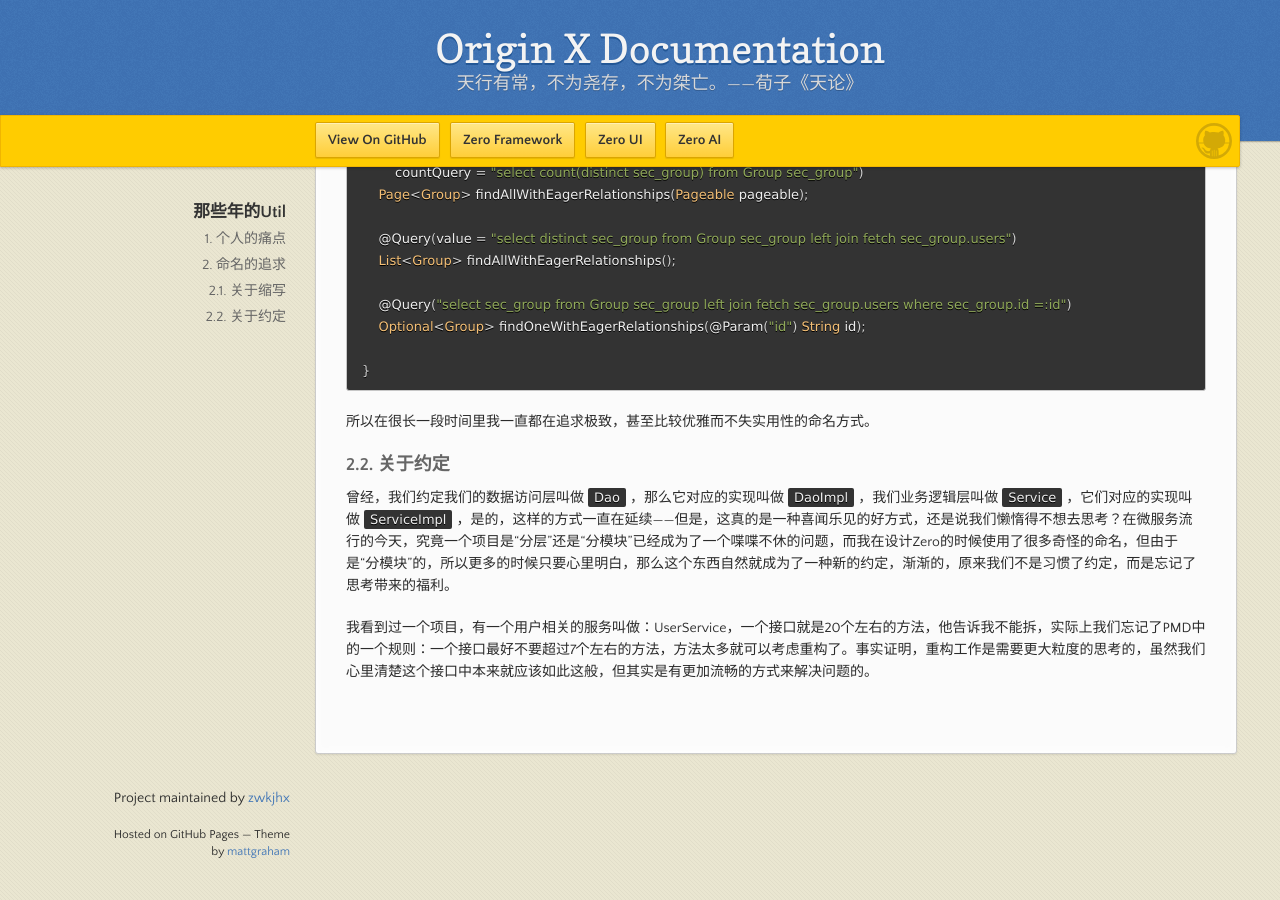
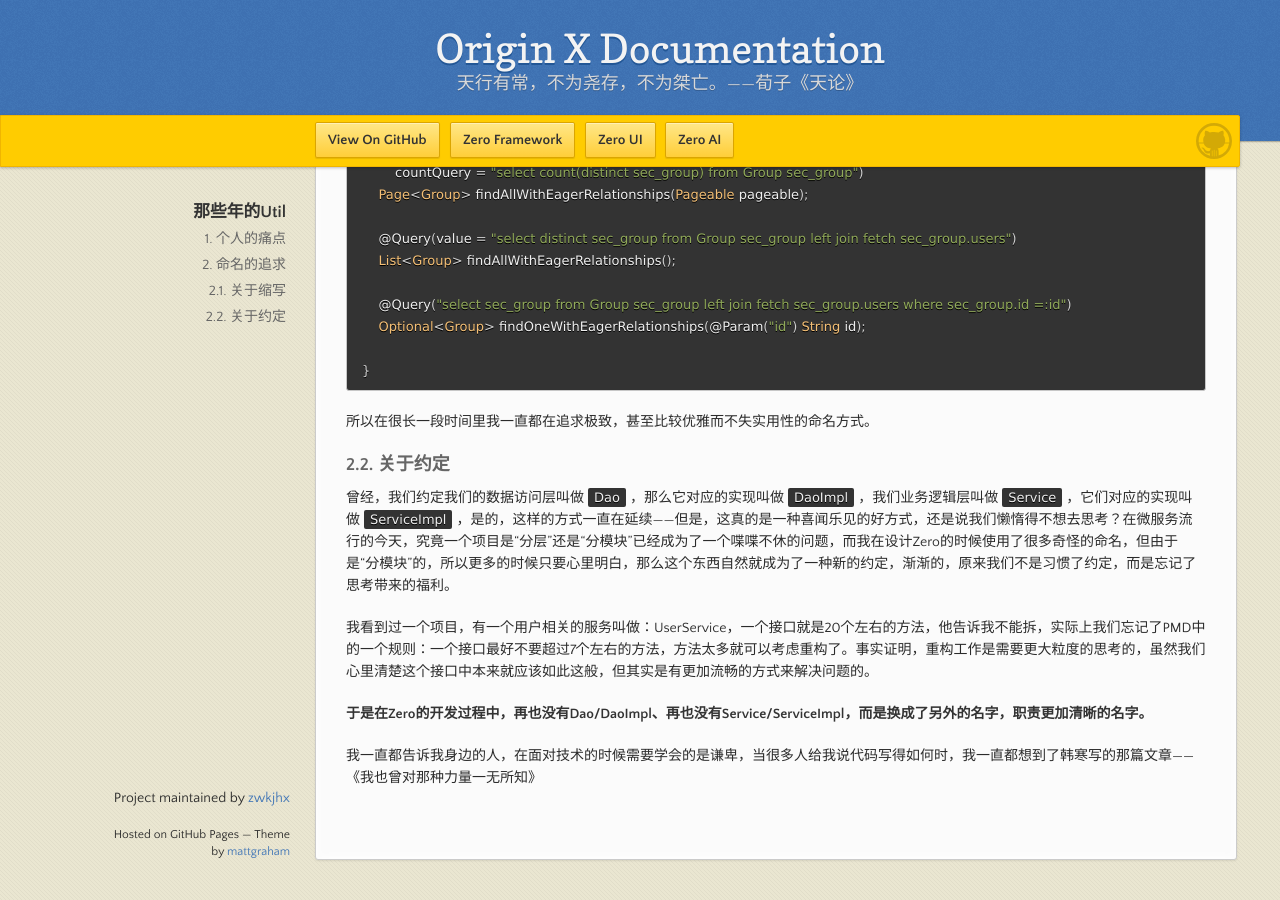
Before and after one commit to zwkjhx/ox-doc, a Jekyll site: the page built from utility-x/1-she-ji-li-nian/uxd-001-ling-ren-fan-suo-de-util.md, in a window 1280 px wide and 900 px high, scrolled down 668 px. Built offline with Jekyll 4.4.1, drawn with Linux system fonts in a browser that asks for light colours; our own code applies the rules of GitHub Pages for plain Markdown files.

Commit message:
Updates utility-x/1-she-ji-li-nian/uxd-001-ling-ren-fan-suo-de-util.md
Auto commit by GitBook Editor

```diff
--- a/utility-x/1-she-ji-li-nian/uxd-001-ling-ren-fan-suo-de-util.md
+++ b/utility-x/1-she-ji-li-nian/uxd-001-ling-ren-fan-suo-de-util.md
@@ -42,3 +42,7 @@ public interface GroupRepository extends JpaRepository<Group, String> {
 曾经，我们约定我们的数据访问层叫做`Dao`，那么它对应的实现叫做`DaoImpl`，我们业务逻辑层叫做`Service`，它们对应的实现叫做`ServiceImpl`，是的，这样的方式一直在延续——但是，这真的是一种喜闻乐见的好方式，还是说我们懒惰得不想去思考？在微服务流行的今天，究竟一个项目是“分层”还是“分模块”已经成为了一个喋喋不休的问题，而我在设计Zero的时候使用了很多奇怪的命名，但由于是“分模块”的，所以更多的时候只要心里明白，那么这个东西自然就成为了一种新的约定，渐渐的，原来我们不是习惯了约定，而是忘记了思考带来的福利。
 
 我看到过一个项目，有一个用户相关的服务叫做：UserService，一个接口就是20个左右的方法，他告诉我不能拆，实际上我们忘记了PMD中的一个规则：一个接口最好不要超过7个左右的方法，方法太多就可以考虑重构了。事实证明，重构工作是需要更大粒度的思考的，虽然我们心里清楚这个接口中本来就应该如此这般，但其实是有更加流畅的方式来解决问题的。
+
+**于是在Zero的开发过程中，再也没有Dao/DaoImpl、再也没有Service/ServiceImpl，而是换成了另外的名字，职责更加清晰的名字。**
+
+我一直都告诉我身边的人，在面对技术的时候需要学会的是谦卑，当很多人给我说代码写得如何时，我一直都想到了韩寒写的那篇文章——《我也曾对那种力量一无所知》
```
